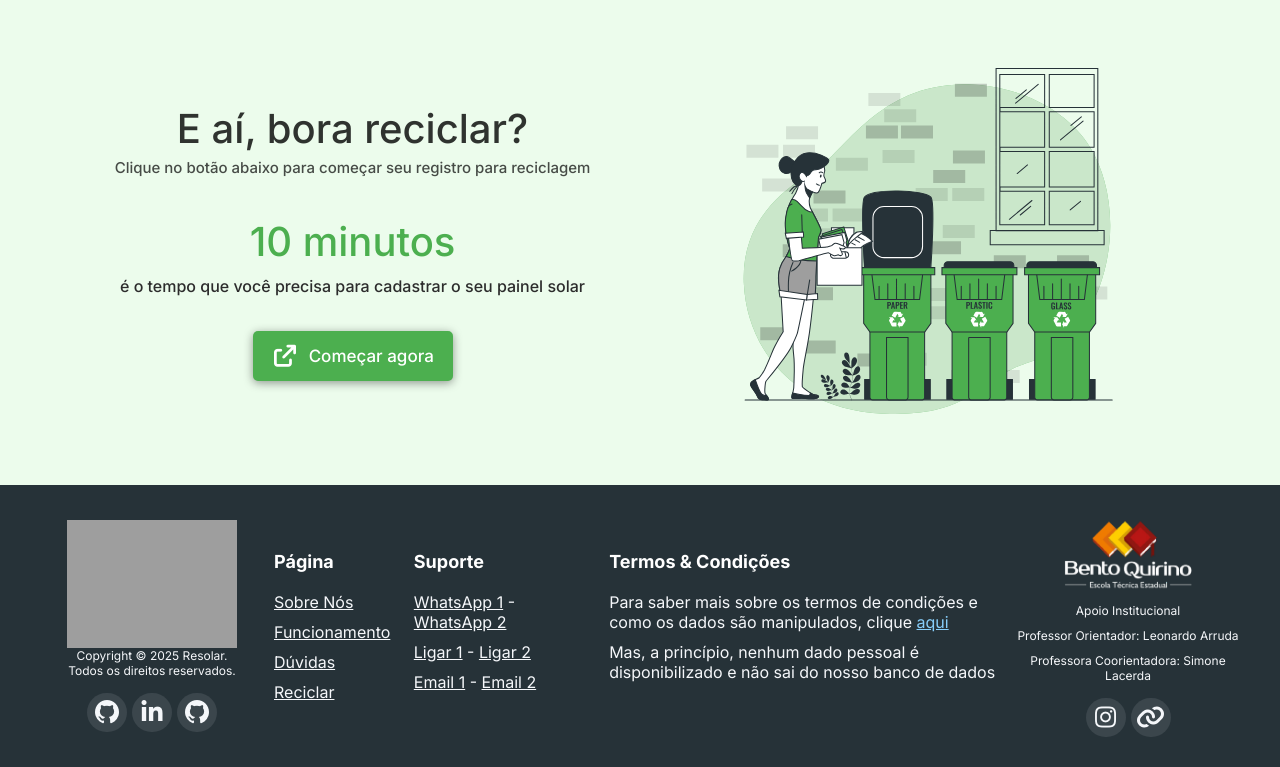
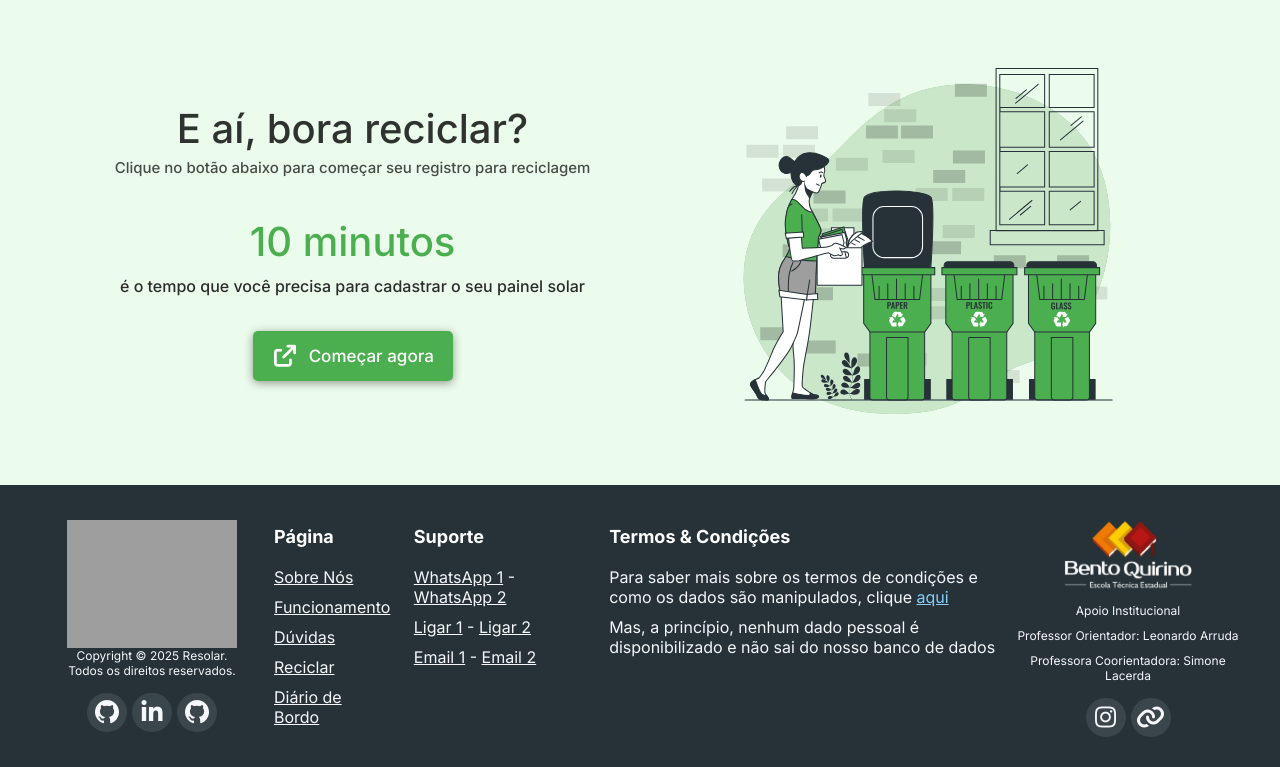
Before and after one commit to Gabriel-Darbello/resolar, a Django app: page /resolar/inicio/ in a window 1280 px wide. Shown: the part 2868-3635 px from the top of the page. Run offline with Django 5.2, Linux system fonts and the light colour scheme; some libraries are stand-ins or nearby versions; grey boxes are pictures that could not be loaded.

Commit message:
Adicionado diário de bordo

```diff
--- a/resolar/templates/resolar/html/index.html
+++ b/resolar/templates/resolar/html/index.html
@@ -310,6 +310,7 @@
                     <li><a href="#funcionamento">Funcionamento</a></li>
                     <li><a href="#duvidas">Dúvidas</a></li>
                     <li><a href="#reciclar">Reciclar</a></li>
+                    <li><a href="">Diário de Bordo</a></li>
                 </ul>
                 <ul id="list2">
                     <li class="listTitle listTitleSecond">Suporte</li>
```
